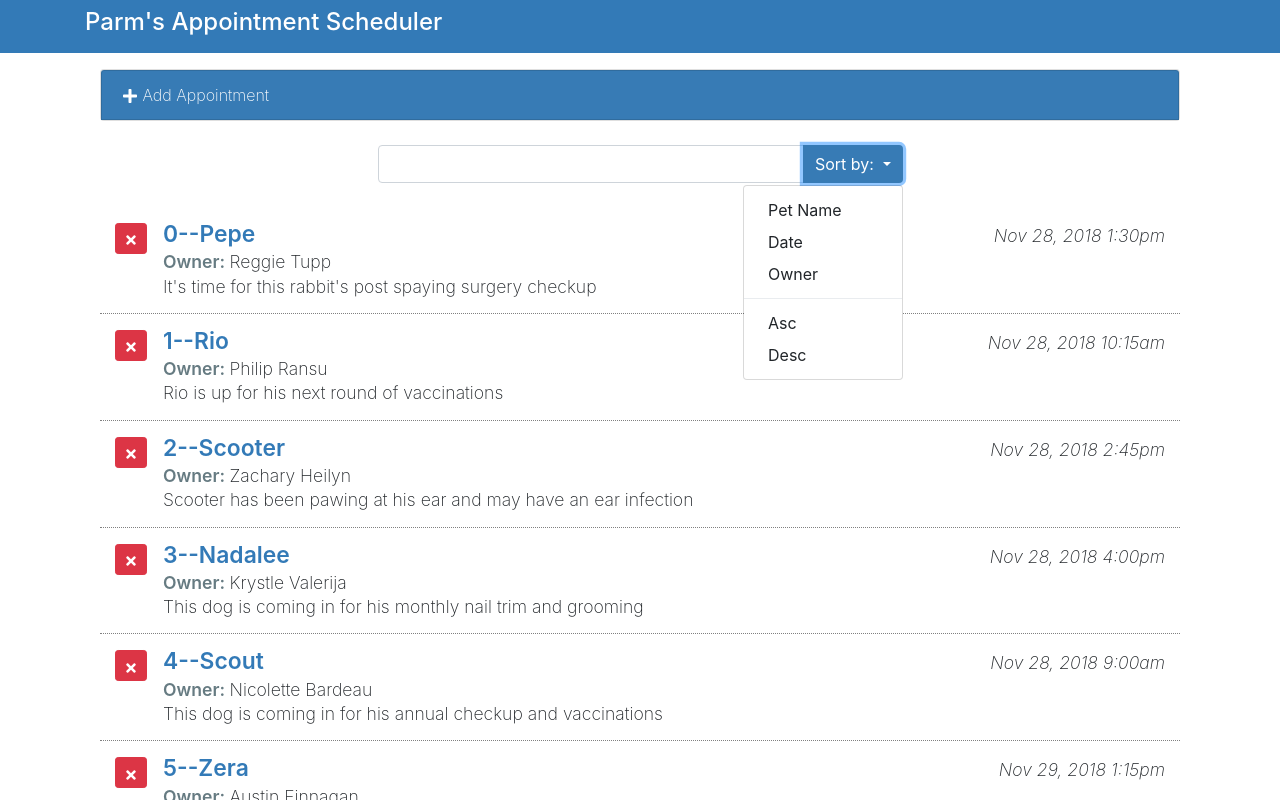
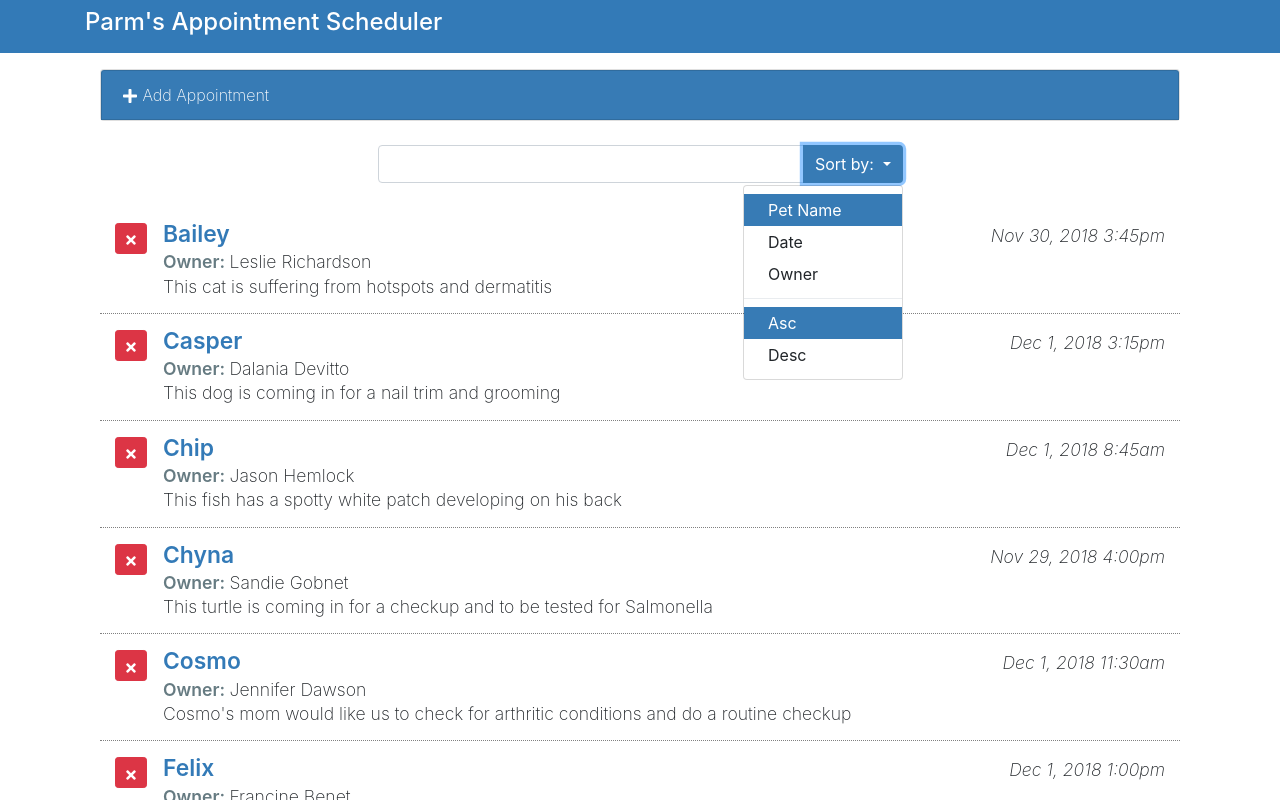
Before and after one commit to ParmbeerJohal/Appointment-App, a React (Create React App) app: page / in a window 1280 px wide. Both pictures are taken after a click on the button "Sort by:". Shown: the top 800 px of the page. Built offline with nearby package versions, Linux system fonts and the light colour scheme.

Commit message:
added search text functionality and order by/order direction functionality

```diff
--- a/src/components/App.js
+++ b/src/components/App.js
@@ -4,13 +4,16 @@ import { useState, useEffect } from 'react';
 import AddAppointments from './AddAppointments';
 import SearchAppointments from './SearchAppointments';
 import ListAppointments from './ListAppointments';
-import { without } from 'lodash';
+import { filter, without } from 'lodash';
 
 function App() {
 
   const [myAppointments, setMyAppointments] = useState([{}]);
   const [formDisplay, setFormDisplay] = useState(false);
   const [lastIndex, setLastIndex] = useState(0);
+  const [orderBy, setOrderBy] = useState('petName');
+  const [orderDir, setOrderDir] = useState('asc');
+  const [queryText, setQueryText] = useState('');
 
   const [isSafari, setIsSafari] = useState(true);
 
@@ -31,6 +34,11 @@ function App() {
     setMyAppointments(tempApts);
   };
 
+  const changeOrder = (order, dir) => {
+    setOrderBy(order);
+    setOrderDir(dir);
+  }
+
   useEffect(() => {
     fetch('./data.json')
       .then(response => response.json())
@@ -50,6 +58,30 @@ function App() {
 
   },[]);
 
+  var order;
+  var filteredApts = myAppointments;
+  if (orderDir === 'asc') {
+    order = 1;
+  } else {
+    order = -1;
+  }
+
+  filteredApts.sort((a,b) => {
+    if(a[orderBy].toLowerCase() < b[orderBy].toLowerCase()) {
+      return -1 * order;
+    } else {
+      return 1 * order;
+    }
+  });
+  /*
+  .filter(eachItem => {
+      eachItem['petName'].toLowerCase().includes(queryText) ||
+      eachItem['ownerName'].toLowerCase().includes(queryText) ||
+      eachItem['aptNotes'].toLowerCase().includes(queryText)
+
+  });
+  */
+
   return (
     <main className="page bg-white" id="petratings">
       <div className="container">
@@ -62,10 +94,16 @@ function App() {
                 addAppointment={addAppointment}
                 isSafari={isSafari}
               />
-              <SearchAppointments />
+              <SearchAppointments
+                orderBy={orderBy}
+                orderDir={orderDir}
+                changeOrder={changeOrder}
+                setQueryText={setQueryText}
+              />
               <ListAppointments
-                appointments={myAppointments}
+                appointments={filteredApts}
                 deleteAppointment={deleteAppointment}
+                queryText={queryText}
               />
             </div>
           </div>
--- a/src/components/ListAppointments.js
+++ b/src/components/ListAppointments.js
@@ -3,10 +3,20 @@ import Moment from 'react-moment';
 
 function ListAppointments(props) {
 
-    const appointments = props.appointments;
+    var appointments = props.appointments;
     const deleteAppointment = props.deleteAppointment;
+    const queryText = props.queryText;
 
     //console.log(appointments);
+
+    if(queryText.trim().length !== 0) {
+        appointments = appointments.filter(item => (
+            item['petName'].toLowerCase().includes(queryText.toLowerCase()) ||
+            item['ownerName'].toLowerCase().includes(queryText.toLowerCase()) ||
+            item['aptNotes'].toLowerCase().includes(queryText.toLowerCase())
+        ));
+    }
+
 
     const listItems = appointments.map((item) => (
         <div className="pet-item col media py-3" key={item.id}>
@@ -21,7 +31,7 @@ function ListAppointments(props) {
 
                 <div className="pet-info media-body">
                     <div className="pet-head d-flex">
-                        <span className="pet-name">{item.id}--{item.petName}</span>
+                        <span className="pet-name">{item.petName}</span>
                         <span className="apt-date ml-auto">
                             <Moment
                                 date={item.aptDate}
--- a/src/components/SearchAppointments.js
+++ b/src/components/SearchAppointments.js
@@ -1,4 +1,6 @@
-function SearchAppointments() {
+function SearchAppointments(props) {
+    const { orderBy, orderDir, changeOrder, setQueryText } = props;
+
     return(
         <div className="search-appointments row justify-content-center my-4">
             <div className="col-md-6">
@@ -8,6 +10,7 @@ function SearchAppointments() {
                     type="text"
                     className="form-control"
                     aria-label="Search Appointments"
+                    onChange={e => setQueryText(e.target.value)}
                     />
                     <div className="input-group-append">
                         <button
@@ -21,20 +24,57 @@ function SearchAppointments() {
                         </button>
 
                         <div className="sort-menu dropdown-menu dropdown-menu-right">
-                            <button className="sort-by dropdown-item" href="#">
+                            <button
+                                className={
+                                    'sort-by dropdown-item ' +
+                                    (orderBy === 'petName' ? 'active' : '')
+                                }
+                                onClick={e => changeOrder('petName', orderDir)}
+                                href="#"
+                            >
                             Pet Name
                             </button>
-                            <button className="sort-by dropdown-item" href="#">
+                            <button
+                                className={
+                                    'sort-by dropdown-item ' +
+                                    (orderBy === 'aptDate' ? 'active' : '')
+                                }
+                                onClick={e => changeOrder('aptDate', orderDir)}
+                                href="#"
+                            >
                             Date
                             </button>
-                            <button className="sort-by dropdown-item" href="#">
+                            <button
+                                className={
+                                    'sort-by dropdown-item ' +
+                                    (orderBy === 'ownerName' ? 'active' : '')
+                                }
+                                onClick={e => changeOrder('ownerName', orderDir)}
+                                href="#"
+                            >
                             Owner
                             </button>
+
                             <div role="separator" className="dropdown-divider" />
-                            <button className="sort-by dropdown-item" href="#">
+
+                            <button
+                                className={
+                                    'sort-by dropdown-item ' +
+                                    (orderDir === 'asc' ? 'active' : '')
+                                }
+                                onClick={e => changeOrder(orderBy, 'asc')}
+                                href="#"
+                            >
                             Asc
                             </button>
-                            <button className="sort-by dropdown-item" href="#">
+                            <button
+                                className={
+                                    'sort-by dropdown-item ' +
+                                    (orderDir === 'desc' ? 'active' : '')
+                                }
+                                onClick={e => changeOrder(orderBy, 'desc')}
+                                href="#"
+                            >
                             Desc
                             </button>
                         </div>
--- a/src/css/App.css
+++ b/src/css/App.css
@@ -41,7 +41,7 @@
 
 .dropdown-item.active,
 .dropdown-item:active {
-  background-color: #a9aeb2;
+  background-color: #377bb5;
 }
 
 .react-date-picker__calendar {
```
